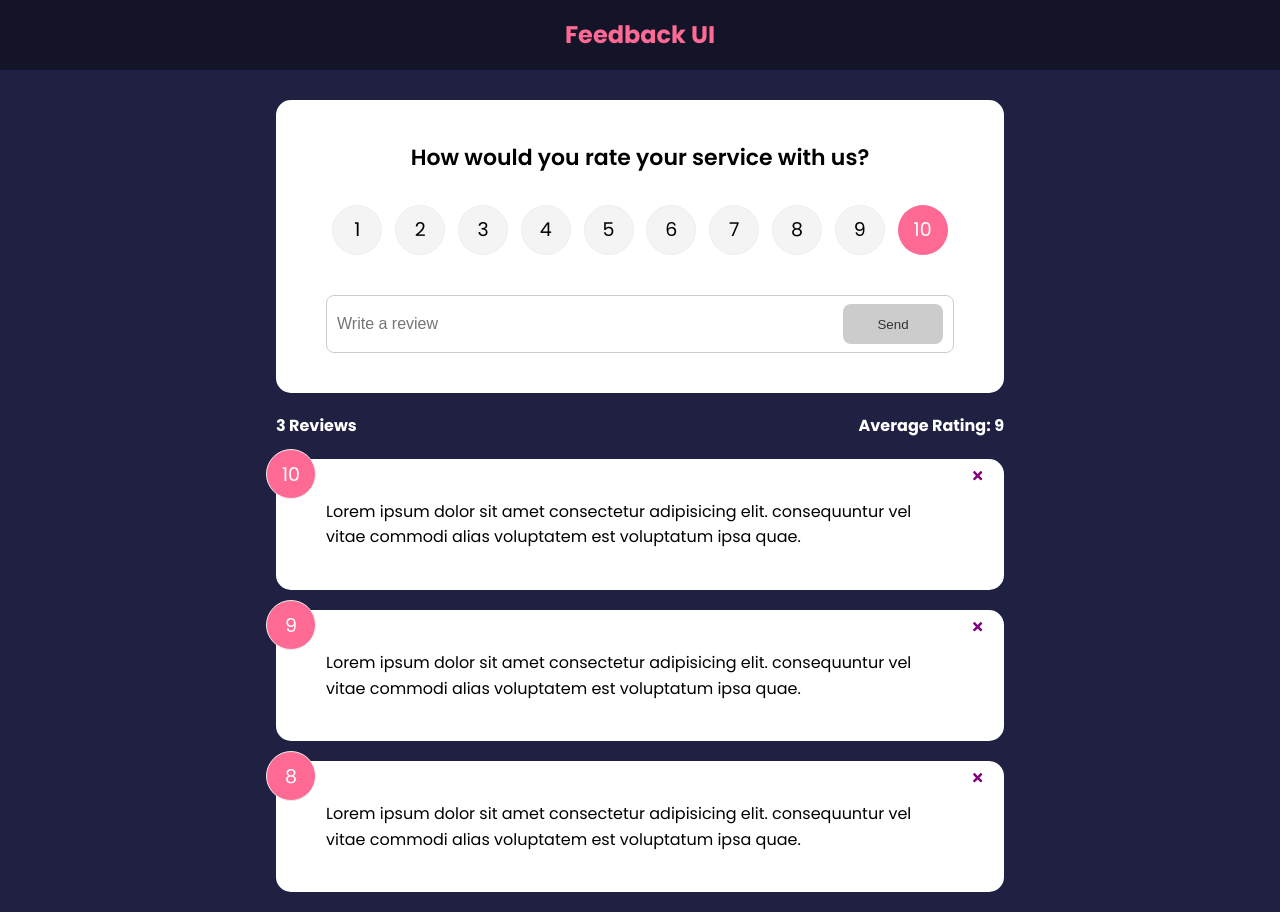
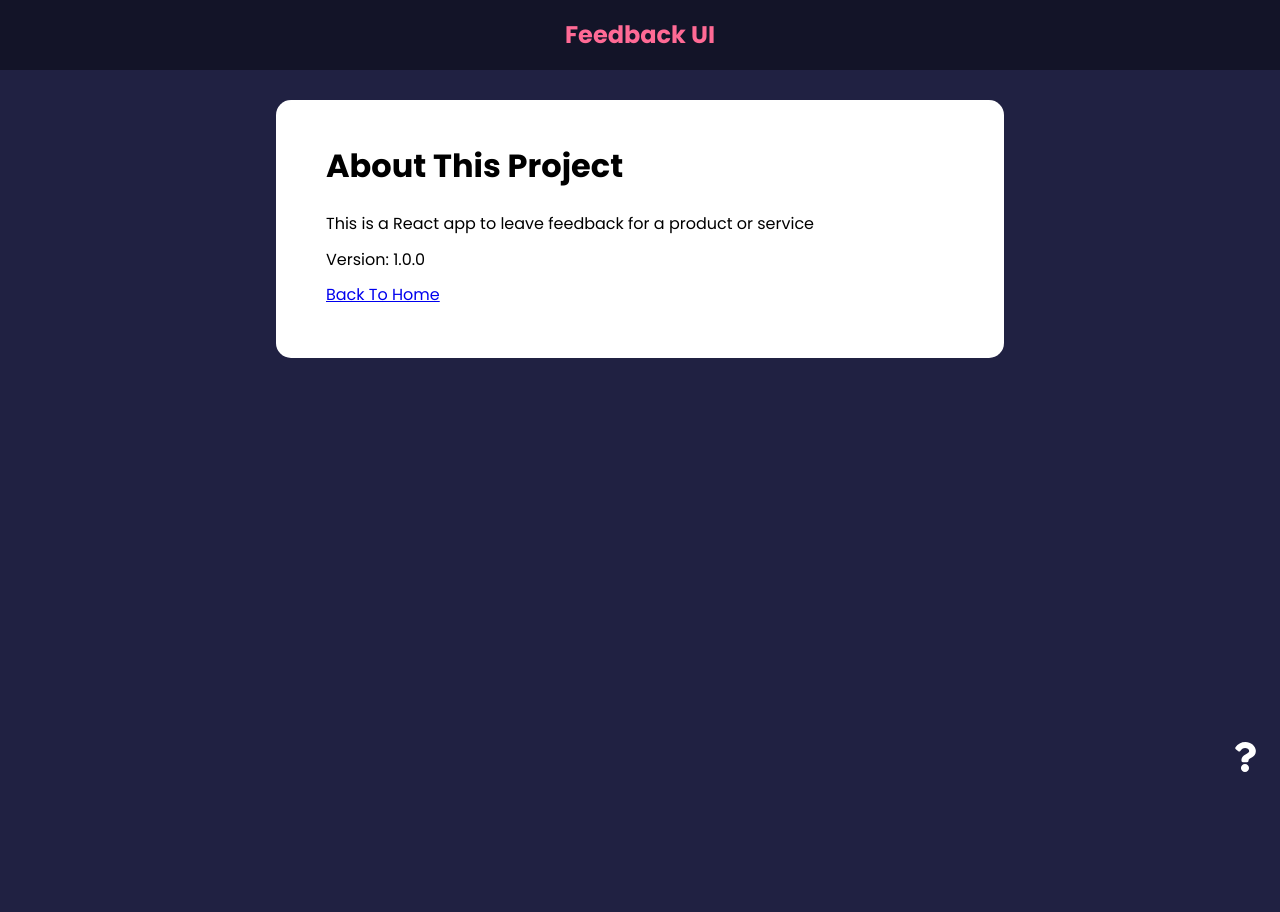
Before and after one commit to niceDeve/react-web3-edge, a React (Create React App) app: page /about in a window 1280 px wide. After the commit the page ends 800 px from the top, so only its background shows below. Built offline with nearby package versions, Linux system fonts and the light colour scheme.

Commit message:
Added router and about page

```diff
--- a/package.json
+++ b/package.json
@@ -10,6 +10,7 @@
     "react": "^17.0.2",
     "react-dom": "^17.0.2",
     "react-icons": "^4.3.1",
+    "react-router-dom": "^5.3.0",
     "react-scripts": "4.0.3",
     "uuid": "^8.3.2",
     "web-vitals": "^1.1.2"
--- a/src/App.js
+++ b/src/App.js
@@ -1,9 +1,12 @@
 import { v4 as uuidv4 } from 'uuid'
+import { BrowserRouter as Router, Route } from 'react-router-dom'
 import { useState } from 'react'
 import Header from './components/Header'
 import FeedbackList from './components/FeedbackList'
 import FeedbackStats from './components/FeedbackStats'
 import FeedbackForm from './components/FeedbackForm'
+import AboutIconLink from './components/AboutIconLink'
+import AboutPage from './pages/AboutPage'
 
 import FeedbackData from './data/FeedbackData'
 
@@ -22,14 +25,20 @@
   }
 
   return (
-    <>
+    <Router>
       <Header />
       <div className='container'>
-        <FeedbackForm handleAdd={addFeedback} />
-        <FeedbackStats feedback={feedback} />
-        <FeedbackList feedback={feedback} handleDelete={deleteFeedback} />
+        <Route exact path='/'>
+          <FeedbackForm handleAdd={addFeedback} />
+          <FeedbackStats feedback={feedback} />
+          <FeedbackList feedback={feedback} handleDelete={deleteFeedback} />
+        </Route>
+
+        <Route path='/about' component={AboutPage} />
+
+        <AboutIconLink />
       </div>
-    </>
+    </Router>
   )
 }
 
--- /dev/null
+++ b/src/components/AboutIconLink.jsx
@@ -0,0 +1,14 @@
+import { FaQuestion } from 'react-icons/fa'
+import { Link } from 'react-router-dom'
+
+function AboutIconLink() {
+  return (
+    <div className='about-link'>
+      <Link to='/about'>
+        <FaQuestion size={30} />
+      </Link>
+    </div>
+  )
+}
+
+export default AboutIconLink
--- /dev/null
+++ b/src/pages/AboutPage.jsx
@@ -0,0 +1,20 @@
+import { Link } from 'react-router-dom'
+import Card from '../components/shared/Card'
+
+function AboutPage(props) {
+  return (
+    <Card>
+      <div className='about'>
+        <h1>About This Project</h1>
+        <p>This is a React app to leave feedback for a product or service</p>
+        <p>Version: 1.0.0</p>
+
+        <p>
+          <Link to='/'>Back To Home</Link>
+        </p>
+      </div>
+    </Card>
+  )
+}
+
+export default AboutPage
```
Also changed, not shown: 1 other file (tests, documents, lock files or other folders).
